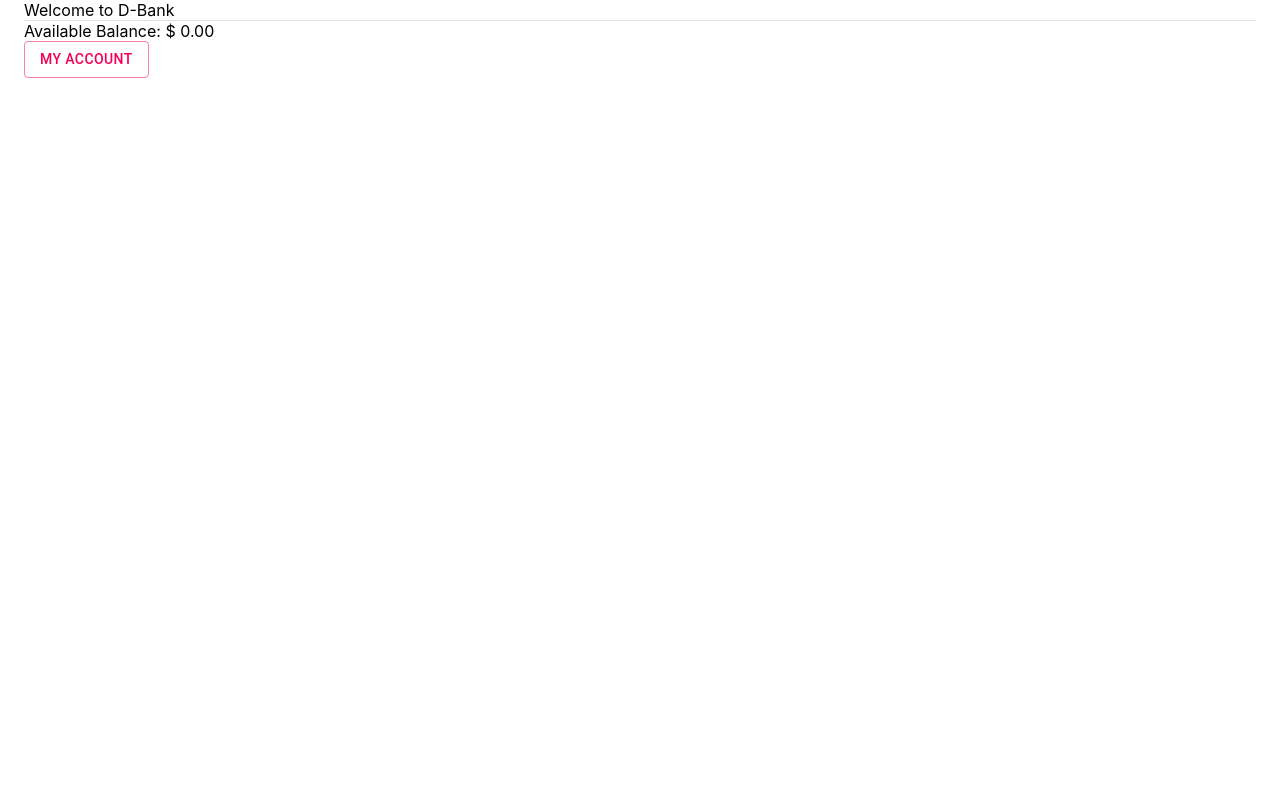
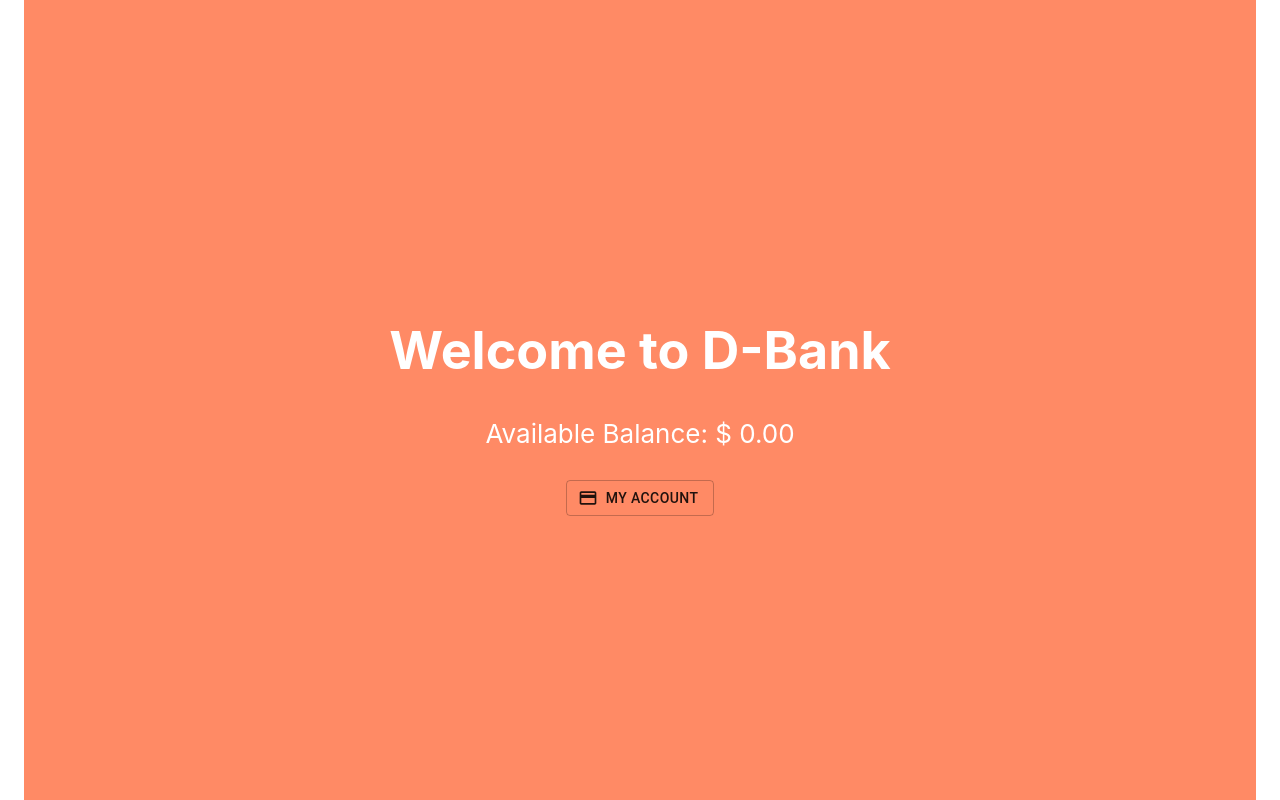
Before and after one commit to DafnaPundak/bank, a React (Create React App) app: page / in a window 1280 px wide. Built offline with nearby package versions, Linux system fonts and the light colour scheme; no server answers.

Commit message:
styling landing page

```diff
--- a/src/components/HomePageButton.js
+++ b/src/components/HomePageButton.js
@@ -2,9 +2,13 @@ import React from "react";
 import { Link } from "react-router-dom";
 import Button from "@material-ui/core/Button";
 import HomeOutlinedIcon from "@material-ui/icons/HomeOutlined";
+import Divider from "@material-ui/core/Divider";
 
 export default function HomeButton() {
   return (
+    <div>
+      <Divider />
+      <br />
       <Link to="/">
         <Button
           variant="outlined"
@@ -12,5 +16,6 @@ export default function HomeButton() {
           startIcon={<HomeOutlinedIcon />}
         ></Button>
       </Link>
+    </div>
   );
 }
--- /dev/null
+++ b/src/components/LandingPage.css
@@ -0,0 +1,10 @@
+.header {
+  background-color: #ff8a65;
+  min-height: 100vh;
+  display: flex;
+  flex-direction: column;
+  align-items: center;
+  justify-content: center;
+  font-size: calc(10px + 2vmin);
+  color: white;
+}
--- a/src/components/LandingPage.js
+++ b/src/components/LandingPage.js
@@ -3,6 +3,8 @@ import { Link } from "react-router-dom";
 import Container from "@material-ui/core/Container";
 import Divider from "@material-ui/core/Divider";
 import Button from "@material-ui/core/Button";
+import CreditCardIcon from "@material-ui/icons/CreditCard";
+import "./LandingPage.css"
 
 export default function LandingPage(props) {
   let totalBalance = 0;
@@ -10,12 +12,17 @@ export default function LandingPage(props) {
 
   return (
     <Container fixed>
-      <div>
-        <div>Welcome to D-Bank</div>
+      <div className="header">
+        <h1>Welcome to D-Bank</h1>
         <Divider />
         <div>Available Balance: {"$ " + totalBalance.toFixed(2)}</div>
-        <Link to="/menu">
-          <Button variant="outlined" color="secondary">
+        <br/>
+        <Link to="/menu" style={{ textDecoration: 'none' }}>
+          <Button
+            variant="outlined"
+            color="default"
+            startIcon={<CreditCardIcon />}
+          >
             My account
           </Button>
         </Link>
--- a/src/components/Operations.js
+++ b/src/components/Operations.js
@@ -20,7 +20,7 @@ const useStyles = makeStyles((theme) => ({
     margin: theme.spacing(1),
   },
   withoutLabel: {
-    marginTop: theme.spacing(3),
+    marginTop: theme.spacing(1),
   },
   textField: {
     width: "25ch",
--- a/src/components/Transactions.js
+++ b/src/components/Transactions.js
@@ -3,7 +3,6 @@ import Transaction from "./Transaction";
 import Grid from "@material-ui/core/Grid";
 import Paper from "@material-ui/core/Paper";
 import Divider from "@material-ui/core/Divider";
-import TransactionTable from "./TransactionsTable";
 import HomePageButton from "./HomePageButton";
 
 class Transactions extends Component {
@@ -20,9 +19,9 @@ class Transactions extends Component {
     return (
       <div>
         <p>Recent Transactions:</p>
-        <Grid container spacing={2}>
-          <Grid item xs={12}>
-            <Grid container justify="center">
+        <Grid container spacing={1}>
+          <Grid container item xs={12} spacing={3}>
+            {/* <Grid container justify="center"> */}
               {this.props.items.map((t) => (
                 <Grid key={t._id} item>
                   <Paper />
@@ -36,10 +35,9 @@ class Transactions extends Component {
                   />
                 </Grid>
               ))}
-            </Grid>
+            {/* </Grid> */}
           </Grid>
         </Grid>
-        <TransactionTable />
         <br />
         <Divider />
         <HomePageButton />
--- a/src/components/TransactionsTable.js
+++ /dev/null
@@ -1,70 +0,0 @@
-import * as React from 'react';
-import clsx from 'clsx';
-import Grid from "@material-ui/core/Grid";
-
-import { DataGrid } from '@material-ui/data-grid';
-import { makeStyles } from '@material-ui/core/styles';
-
-const columns = [
-  {
-    field: 'name',
-    cellClassName: 'super-app-theme--cell',
-  },
-  {
-    field: 'score',
-    type: 'number',
-    cellClassName: (params) =>
-      clsx('super-app', {
-        negative: params.value < 0,
-        positive: params.value > 0,
-      }),
-  },
-];
-
-const rows = [
-  {
-    id: 1,
-    name: 'Jane',
-    score: 100,
-  },
-  {
-    id: 2,
-    name: 'Jack',
-    score: -100,
-  },
-  {
-    id: 3,
-    name: 'Gill',
-    score: -50,
-  },
-];
-
-const useStyles = makeStyles({
-  root: {
-    '& .super-app-theme--cell': {
-      backgroundColor: 'rgba(224, 183, 60, 0.55)',
-      color: '#1a3e72',
-      fontWeight: '600',
-    },
-    '& .super-app.negative': {
-      backgroundColor: 'rgba(157, 255, 118, 0.49)',
-      color: '#1a3e72',
-      fontWeight: '600',
-    },
-    '& .super-app.positive': {
-      backgroundColor: '#d47483',
-      color: '#1a3e72',
-      fontWeight: '600',
-    },
-  },
-});
-
-export default function StylingCellsGrid() {
-  const classes = useStyles();
-
-  return (
-    <div style={{ height: 300, width: '100%' }} className={classes.root}>
-      <DataGrid rows={rows} columns={columns} />
-    </div>
-  );
-}
```
Lines whose indentation alone changed are shown as unchanged.
